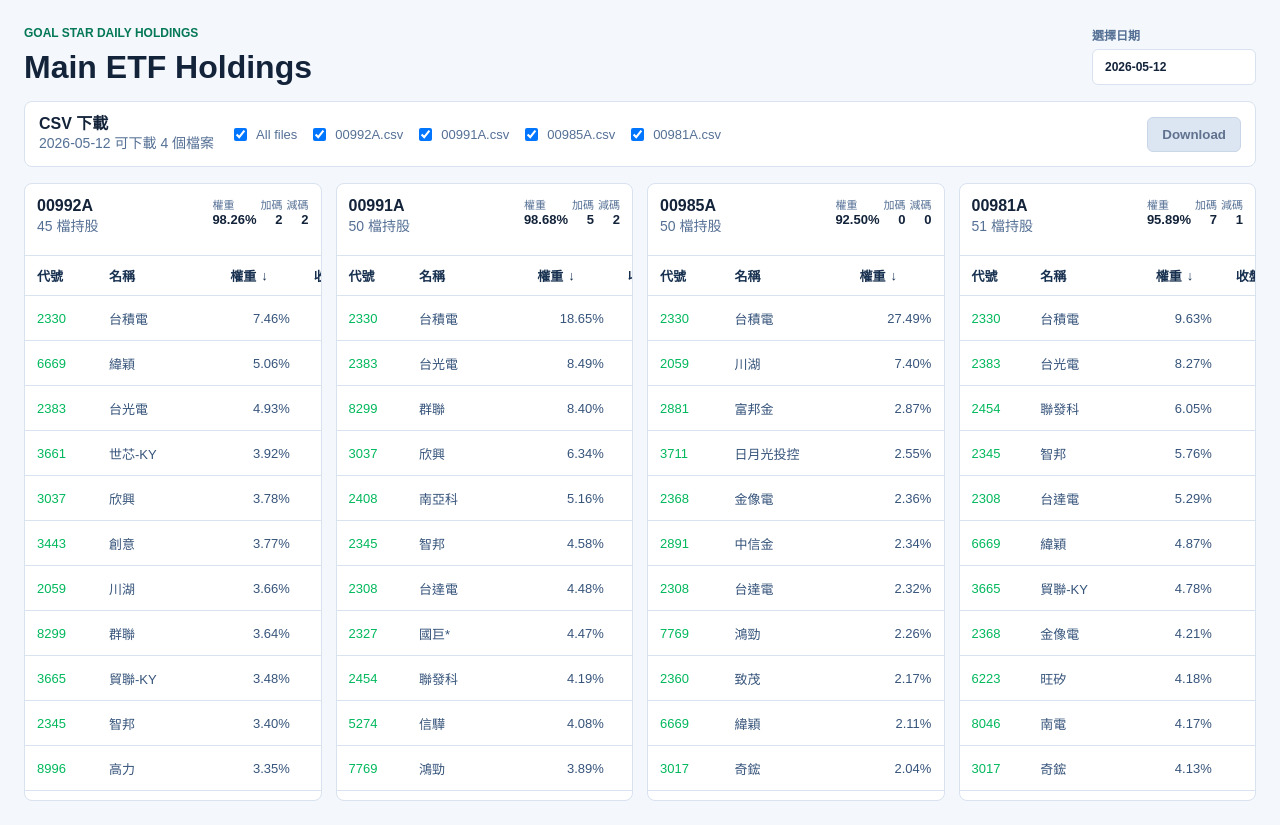
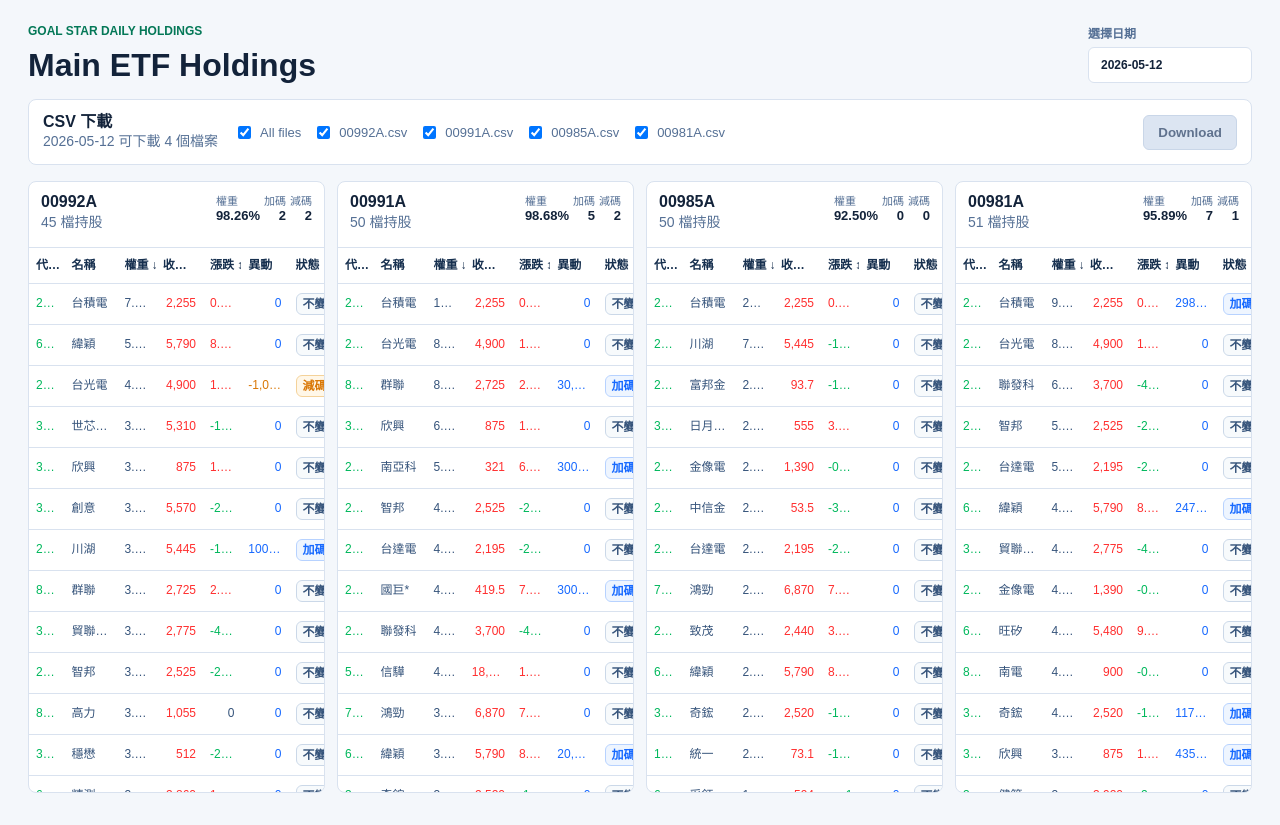
Before and after one commit to caryhp2-cell/main-etf-holdings, a Next.js app: page / in a window 1280 px wide. Built offline with nearby package versions, Linux system fonts and the light colour scheme.

Commit message:
fix: optimize holdings table spacing

```diff
--- a/app/globals.css
+++ b/app/globals.css
@@ -30,7 +30,7 @@ body {
 
 .page-shell {
   min-height: 100vh;
-  padding: 24px;
+  padding: 22px 28px;
 }
 
 .page-header {
@@ -39,7 +39,8 @@ body {
   gap: 24px;
   justify-content: space-between;
   margin: 0 auto 16px;
-  max-width: 1680px;
+  max-width: 2400px;
+  width: 100%;
 }
 
 .eyebrow {
@@ -97,8 +98,9 @@ p {
   gap: 16px;
   justify-content: space-between;
   margin: 0 auto 16px;
-  max-width: 1680px;
+  max-width: 2400px;
   padding: 12px 14px;
+  width: 100%;
 }
 
 .download-options {
@@ -127,10 +129,11 @@ p {
 
 .holdings-grid {
   display: grid;
-  gap: 14px;
+  gap: 12px;
   grid-template-columns: repeat(4, minmax(0, 1fr));
   margin: 0 auto;
-  max-width: 1680px;
+  max-width: 2400px;
+  width: 100%;
 }
 
 .etf-column {
@@ -146,8 +149,8 @@ p {
   border-bottom: 1px solid var(--line);
   display: flex;
   justify-content: space-between;
-  min-height: 72px;
-  padding: 12px;
+  min-height: 66px;
+  padding: 10px 12px;
 }
 
 .column-summary dl {
@@ -176,12 +179,14 @@ p {
 
 .table-wrap {
   max-height: 68vh;
-  overflow: auto;
+  overflow-x: hidden;
+  overflow-y: auto;
 }
 
 table {
   border-collapse: collapse;
-  min-width: 640px;
+  min-width: 0;
+  table-layout: fixed;
   width: 100%;
 }
 
@@ -189,10 +194,48 @@ th,
 td {
   border-bottom: 1px solid var(--line);
   color: #36547b;
-  font-size: 0.8125rem;
-  padding: 10px 12px;
+  font-size: 0.75rem;
+  line-height: 1.35;
+  overflow: hidden;
+  padding: 9px 7px;
   text-align: left;
+  text-overflow: ellipsis;
   white-space: nowrap;
+}
+
+th:nth-child(1),
+td:nth-child(1) {
+  width: 12%;
+}
+
+th:nth-child(2),
+td:nth-child(2) {
+  width: 18%;
+}
+
+th:nth-child(3),
+td:nth-child(3) {
+  width: 13%;
+}
+
+th:nth-child(4),
+td:nth-child(4) {
+  width: 16%;
+}
+
+th:nth-child(5),
+td:nth-child(5) {
+  width: 13%;
+}
+
+th:nth-child(6),
+td:nth-child(6) {
+  width: 16%;
+}
+
+th:nth-child(7),
+td:nth-child(7) {
+  width: 12%;
 }
 
 th {
@@ -213,8 +256,9 @@ th {
   display: inline-flex;
   font: inherit;
   font-weight: 800;
-  gap: 5px;
+  gap: 3px;
   padding: 0;
+  max-width: 100%;
 }
 
 .numeric {
@@ -249,7 +293,7 @@ th {
   font-size: 0.75rem;
   font-weight: 700;
   line-height: 1;
-  padding: 5px 7px;
+  padding: 4px 6px;
 }
 
 .status-new {
```
